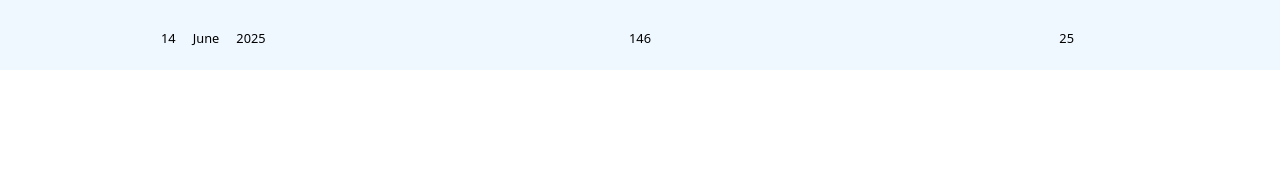
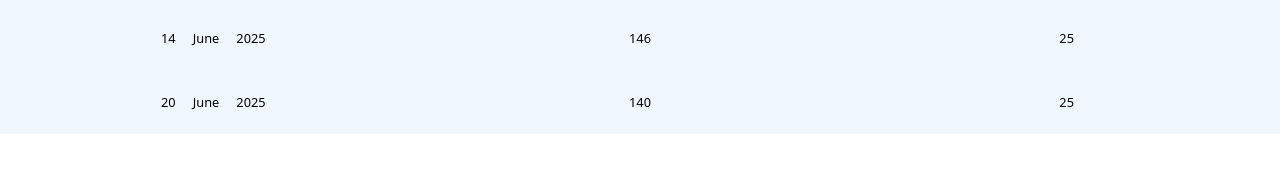
Before and after one commit to vancofnotalive/home-egg, a plain HTML site: page index.html in a window 1280 px wide. Shown: the part 178-362 px from the top of the page. Drawn offline with Linux system fonts and the light colour scheme.

Commit message:
Update index.html

```diff
--- a/index.html
+++ b/index.html
@@ -202,6 +202,19 @@ to make a new row make a new role in table-content section -->
                           <span>25</span>
                     </section>
                 </section>
+                <section class="table-row">
+                    <section class="table-row-element">
+                        <span class="day">20</span>
+                        <span class="month">June</span>
+                        <span class="year">2025</span>
+                    </section>
+                    <section class="table-row-element">
+                        <span>140</span>
+                    </section>
+                    <section class="table-row-element">
+                          <span>25</span>
+                    </section>
+                </section>
                 <!-- contents end -->
             </section>
             <section class="table-total">
```
